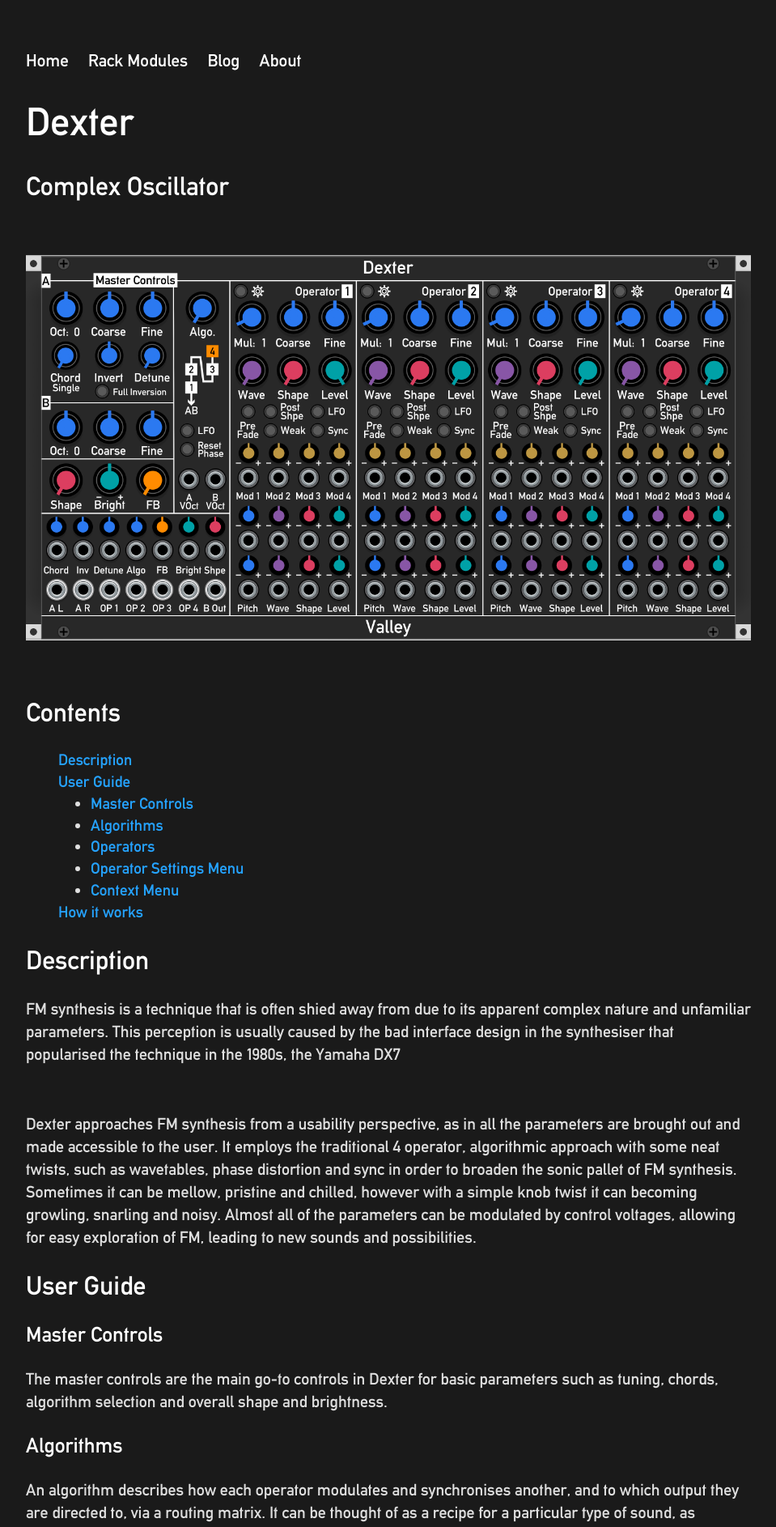
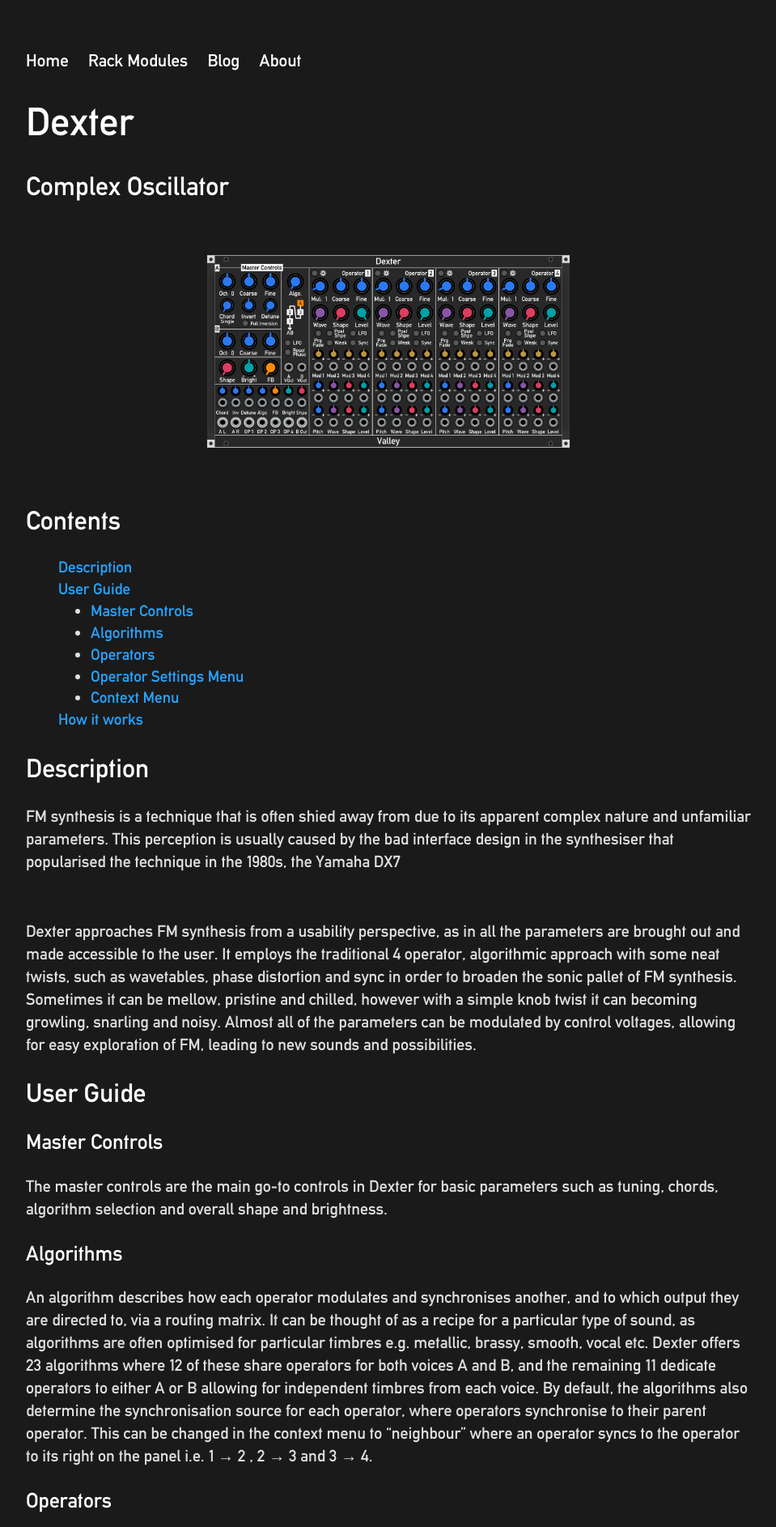
Before and after one commit to ValleyAudio/ValleyAudio.github.io, a Jekyll site: the page built from rack/dexter/dexter.html, in a window 1280 px wide. Shown: the top 1886 px of the page at 81% size, without its empty margins (160-1119 px from the left). Built offline with Jekyll 4.4.1, drawn with Linux system fonts in a browser that asks for light colours.

Commit message:
Resized image

```diff
--- a/rack/dexter/dexter.html
+++ b/rack/dexter/dexter.html
@@ -6,7 +6,7 @@
     <h1>Dexter</h1>
     <h2>Complex Oscillator</h2>
     <center>
-        <img src="dexter.jpg" alt="Dexter" style="width:100%;margin-top:40px;margin-bottom:40px;">
+        <img src="dexter.jpg" alt="Dexter" style="width:50%;margin-top:40px;margin-bottom:40px;">
     </center>
     <h2>Contents</h2>
     <ul style="list-style:none">
@@ -24,17 +24,27 @@
     <h2 id="desc">Description</h2>
     <p>FM synthesis is a technique that is often shied away from due to its apparent complex nature and unfamiliar parameters. This perception is usually caused by the bad interface design in the synthesiser that popularised the technique in the 1980s, the Yamaha DX7</p>
     <br>
-    <p>Dexter approaches FM synthesis from a usability perspective, as in all the parameters are brought out and made accessible to the user. It employs the traditional 4 operator, algorithmic approach with some neat twists, such as wavetables, phase distortion and sync in  order to broaden the sonic pallet of FM synthesis. Sometimes it can be mellow, pristine and chilled, however with a simple knob twist it can becoming growling, snarling and noisy. Almost all of the parameters can be modulated by control voltages, allowing for easy exploration of FM, leading to new sounds and possibilities.</p>
+    <p>
+        Dexter approaches FM synthesis from a usability perspective, as in all the parameters are brought out and made accessible to the user. It employs the traditional 4 operator, algorithmic approach with some neat twists, such as wavetables, phase distortion and sync in  order to broaden the sonic pallet of FM synthesis. Sometimes it can be mellow, pristine and chilled, however with a simple knob twist it can becoming growling, snarling and noisy. Almost all of the parameters can be modulated by control voltages, allowing for easy exploration of FM, leading to new sounds and possibilities.
+    </p>
     <h2 id="userGuide">User Guide</h2>
     <h3 id="masterControls">Master Controls</h3>
-    <p>The master controls are the main go-to controls in Dexter for basic parameters such as tuning, chords, algorithm selection and overall shape and brightness.</p>
+    <p>
+        The master controls are the main go-to controls in Dexter for basic parameters such as tuning, chords, algorithm selection and overall shape and brightness.
+    </p>
     <h3 id="algorithms">Algorithms</h3>
-    <p>An algorithm describes how each operator modulates and synchronises another, and to which output they are directed to, via a routing matrix. It can be thought of as a recipe for a particular type of sound, as algorithms are often optimised for particular timbres e.g. metallic, brassy, smooth, vocal etc. Dexter offers 23 algorithms where 12 of these share operators for both voices A and B, and the remaining 11 dedicate operators to either A or B allowing for independent timbres from each voice. By default, the algorithms also determine the synchronisation source for each operator, where operators synchronise to their parent operator. This can be changed in the context menu to “neighbour” where an operator syncs to the operator to its right on the panel i.e. 1 &rarr; 2 , 2 &rarr; 3 and 3 &rarr; 4.</p>
+    <p>
+        An algorithm describes how each operator modulates and synchronises another, and to which output they are directed to, via a routing matrix. It can be thought of as a recipe for a particular type of sound, as algorithms are often optimised for particular timbres e.g. metallic, brassy, smooth, vocal etc. Dexter offers 23 algorithms where 12 of these share operators for both voices A and B, and the remaining 11 dedicate operators to either A or B allowing for independent timbres from each voice. By default, the algorithms also determine the synchronisation source for each operator, where operators synchronise to their parent operator. This can be changed in the context menu to “neighbour” where an operator syncs to the operator to its right on the panel i.e. 1 &rarr; 2 , 2 &rarr; 3 and 3 &rarr; 4.
+    </p>
     <h3 id="operators">Operators</h3>
-    <p>Dexter features 4 operators shared between two “Voices”, A and B. Voice A is able to output chords of up to 7 notes spread across stereo outputs (A L and A R), whilst Voice B outputs a mono signal from “B Out”. Both voices can be independently tuned allowing for multi-timbral patches. The individual operators outputs, OP 1 to 4, tap a signal directly from an operator of either Voice A or B regardless of the chosen algorithm.</p>
+    <p>
+        Dexter features 4 operators shared between two “Voices”, A and B. Voice A is able to output chords of up to 7 notes spread across stereo outputs (A L and A R), whilst Voice B outputs a mono signal from “B Out”. Both voices can be independently tuned allowing for multi-timbral patches. The individual operators outputs, OP 1 to 4, tap a signal directly from an operator of either Voice A or B regardless of the chosen algorithm.
+    </p>
     <h3 id="opSettings">Operator Settings Menu</h3>
     <h3 id="contextMenu">Context Menu</h3>
     <h2 id="howItWorks">How it works</h2>
     <h3>Operators</h3>
-    <p>The operators generate a tone using lookup wavetable synthesis using a rising ramp, known as a read phasor, to read the contents of a table. Waves can be scanned through by cross fading between adjacent tables within the same bank of tables. FM synthesis is achieved by offsetting the read phasor’s value with another signal, effectively speeding up / slowing down the read speed. Whilst this is technically known as phase-modulation (PM) and is not true FM, this still modulates the frequency and gives the same effect. If anything, PM is easier to implement, and it is a standard method in commercial FM synthesizers such as the DX series. To expand the versatility of FM synthesis, the read phasor can be shaped in several ways that can distort and mangle the output waveform. Dexter offers 12 shaping modes. By default, the modulator signal  is added to the read phasor before shaping, however it can be added post shaping by engaging the “Post Shpe” button. This allows for an alternative timbre and at times can make the shaping sound more pleasant.</p>
+    <p>
+        The operators generate a tone using lookup wavetable synthesis using a rising ramp, known as a read phasor, to read the contents of a table. Waves can be scanned through by cross fading between adjacent tables within the same bank of tables. FM synthesis is achieved by offsetting the read phasor’s value with another signal, effectively speeding up / slowing down the read speed. Whilst this is technically known as phase-modulation (PM) and is not true FM, this still modulates the frequency and gives the same effect. If anything, PM is easier to implement, and it is a standard method in commercial FM synthesizers such as the DX series. To expand the versatility of FM synthesis, the read phasor can be shaped in several ways that can distort and mangle the output waveform. Dexter offers 12 shaping modes. By default, the modulator signal  is added to the read phasor before shaping, however it can be added post shaping by engaging the “Post Shpe” button. This allows for an alternative timbre and at times can make the shaping sound more pleasant.
+    </p>
 </div><!-- /.topograph -->
```
